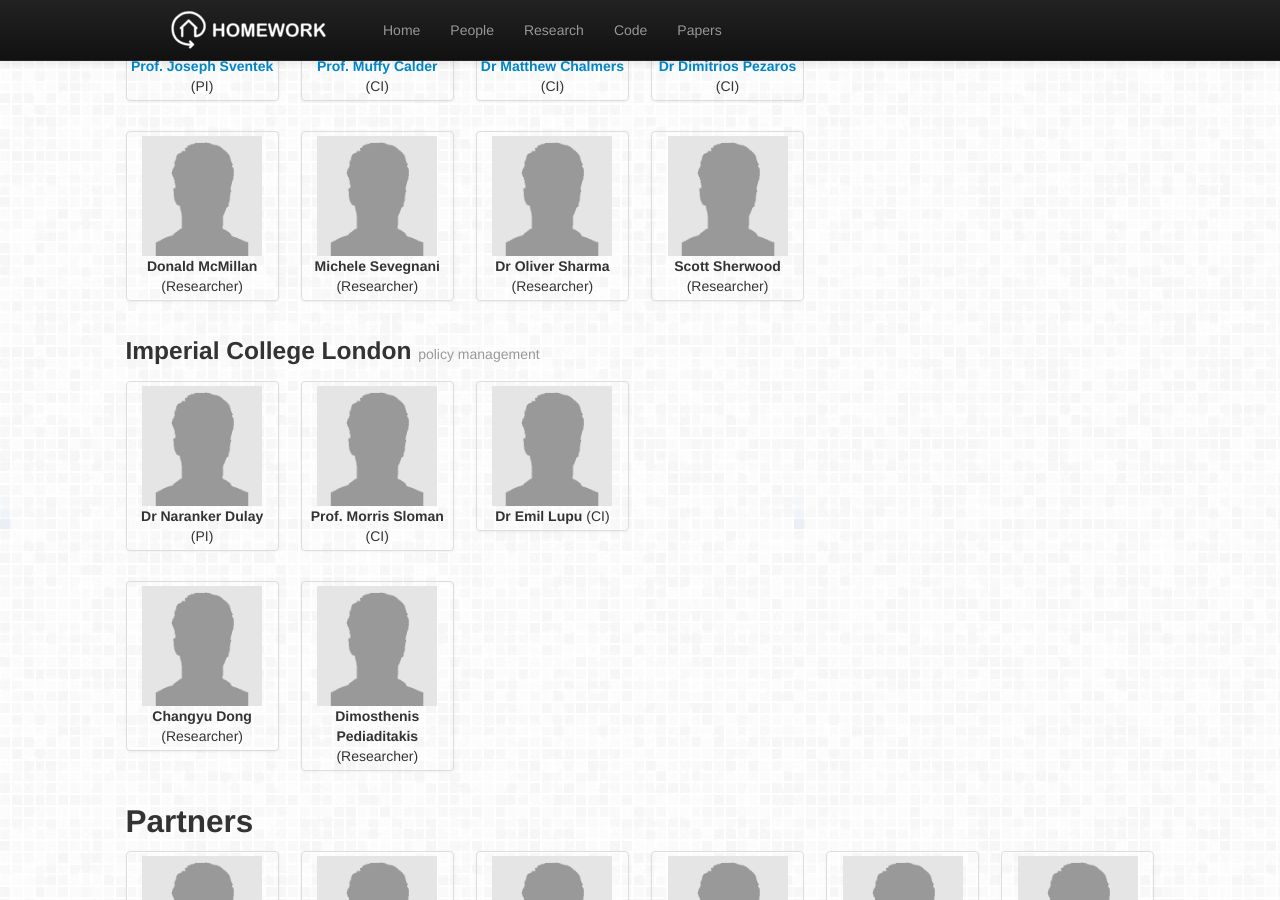
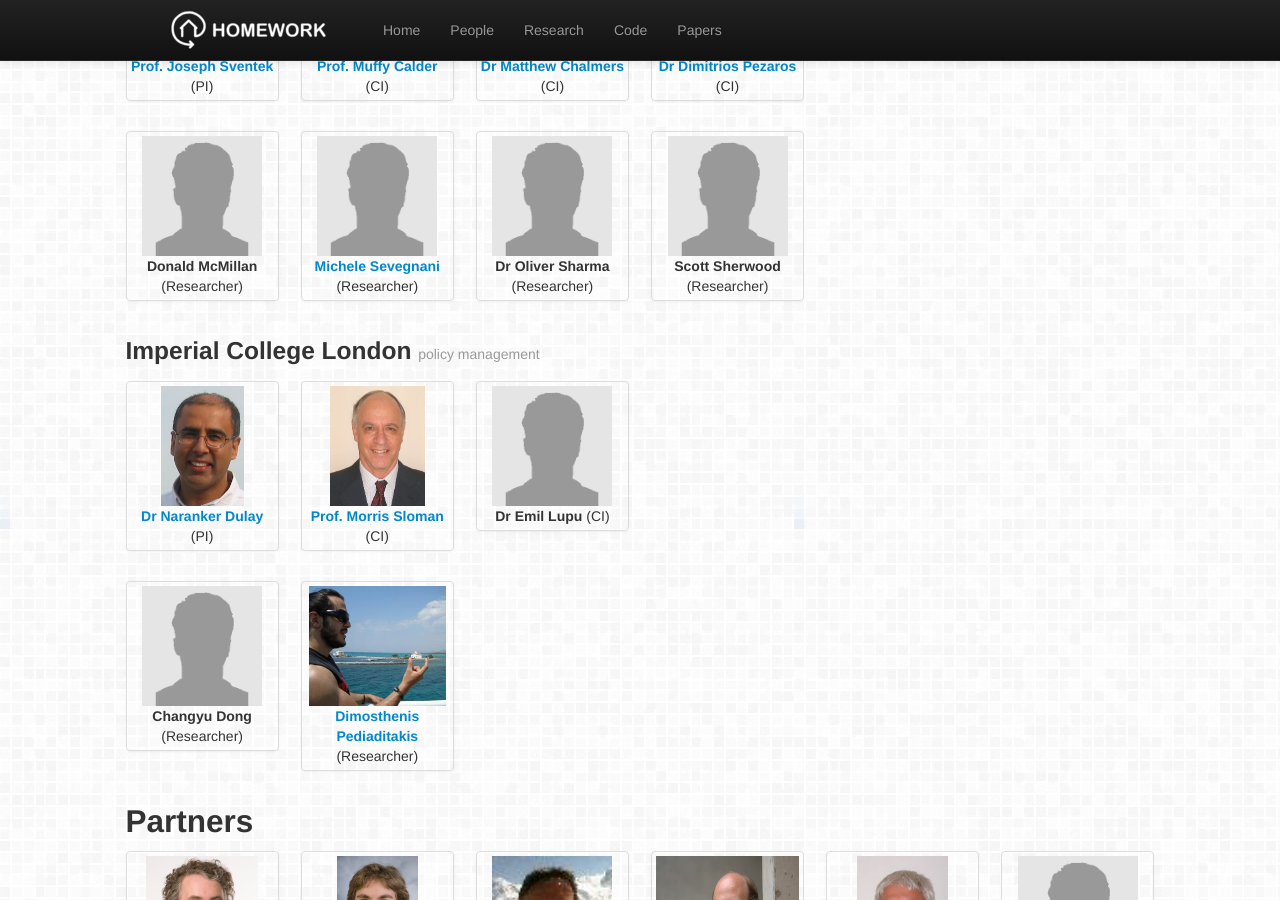
Before and after one commit to homework/homework.github.com, a Jekyll site: the page built from people.md, in a window 1280 px wide and 900 px high, scrolled down 759 px. Built offline with Jekyll 4.4.1, drawn with Linux system fonts in a browser that asks for light colours; nearby versions of some CDN libraries; library files that are not in the unit come from our copies; Markdown is read by kramdown in place of the engine named in the settings.

Commit message:
[people] add more links/pics

```diff
--- a/people.md
+++ b/people.md
@@ -136,7 +136,10 @@ Such a fundamental re-examination of infrastructure required drawing on a broad
   <li class="span2">
     <div class="thumbnail">
       <img src="/img/unknown.png" alt="">
-      <strong>Michele Sevegnani</strong> (Researcher)
+      <strong>
+        <a href="http://www.dcs.gla.ac.uk/~michele/">
+          Michele Sevegnani
+        </a></strong> (Researcher)
     </div>
   </li>
   <li class="span2">
@@ -158,14 +161,20 @@ Such a fundamental re-examination of infrastructure required drawing on a broad
 <ul class="thumbnails">
   <li class="span2">
     <div class="thumbnail">
-      <img src="/img/unknown.png" alt="">
-      <strong>Dr Naranker Dulay</strong> (PI)
+      <img src="/img/naranker.jpg" alt="">
+      <strong>
+        <a href="http://www-dse.doc.ic.ac.uk/cgi-bin/moin.cgi/nd">
+          Dr Naranker Dulay
+        </a></strong> (PI)
     </div>
   </li>
   <li class="span2">
     <div class="thumbnail">
-      <img src="/img/unknown.png" alt="">
-      <strong>Prof. Morris Sloman</strong> (CI)
+      <img src="/img/morris.jpg" alt="">
+      <strong>
+        <a href="http://www-dse.doc.ic.ac.uk/cgi-bin/moin.cgi/mss">
+          Prof. Morris Sloman
+        </a></strong> (CI)
     </div>
   </li>
   <li class="span2">
@@ -185,8 +194,11 @@ Such a fundamental re-examination of infrastructure required drawing on a broad
   </li>
   <li class="span2">
     <div class="thumbnail">
-      <img src="/img/unknown.png" alt="">
-      <strong>Dimosthenis Pediaditakis</strong> (Researcher)
+      <img src="/img/dimos.jpg" alt="">
+      <strong>
+        <a href="http://www.doc.ic.ac.uk/~dpediadi/">
+          Dimosthenis Pediaditakis
+        </a></strong> (Researcher)
     </div>
   </li>
 </ul>
@@ -196,43 +208,61 @@ Such a fundamental re-examination of infrastructure required drawing on a broad
 <ul class="thumbnails">
   <li class="span2">
     <div class="thumbnail">
-      <img src="/img/unknown.png" alt="">
-      <strong>Prof. W Keith Edwards</strong>
+      <img src="/img/keith.jpg" alt="">
+      <strong>
+        <a href="http://www.cc.gatech.edu/~keith/">
+          Prof. W Keith Edwards
+        </a></strong>
       GATech
     </div>
   </li>
   <li class="span2">
     <div class="thumbnail">
-      <img src="/img/unknown.png" alt="">
-      <strong>Prof. Rebecca E. Grinter</strong>
+      <img src="/img/beki.jpg" alt="">
+      <strong>
+        <a href="http://www.cc.gatech.edu/~beki/Beki.html">
+          Prof. Rebecca E. Grinter
+          </a></strong>
       GATech
     </div>
   </li>
   <li class="span2">
     <div class="thumbnail">
-      <img src="/img/unknown.png" alt="">
-      <strong>Ken Wood</strong>
+      <img src="/img/ken.jpg" alt="">
+      <strong>
+        <a href="http://research.microsoft.com/en-us/people/krw/">
+        Ken Wood
+        </a></strong>
       MSR Cambridge
     </div>
   </li>
   <li class="span2">
     <div class="thumbnail">
-      <img src="/img/unknown.png" alt="">
-      <strong>Tim Regan</strong>
+      <img src="/img/tim.jpg" alt="">
+      <strong>
+        <a href="http://research.microsoft.com/en-us/people/timregan/">
+          Tim Regan
+          </a></strong>
       MSR Cambridge
     </div>
   </li>
   <li class="span2">
     <div class="thumbnail">
-      <img src="/img/unknown.png" alt="">
-      <strong>John Seton</strong>
+      <img src="/img/seton.jpg" alt="">
+      <strong>
+        <a href="http://uk.linkedin.com/pub/john-seton/14/bb4/b03">
+          John Seton
+          </a></strong>
       BT
     </div>
   </li>
   <li class="span2">
     <div class="thumbnail">
       <img src="/img/unknown.png" alt="">
-      <strong>Rowan Limb</strong>
+      <strong>
+        <a href="http://uk.linkedin.com/in/sorbus">
+          Rowan Limb
+          </a></strong>
       BT
     </div>
   </li>
```
Also changed, not shown: img/beki.jpg (added), img/dimos.jpg (added), img/keith.jpg (added), img/ken.jpg (added), img/morris.jpg (added), img/naranker.jpg (added), img/seton.jpg (added), img/tim.jpg (added).
